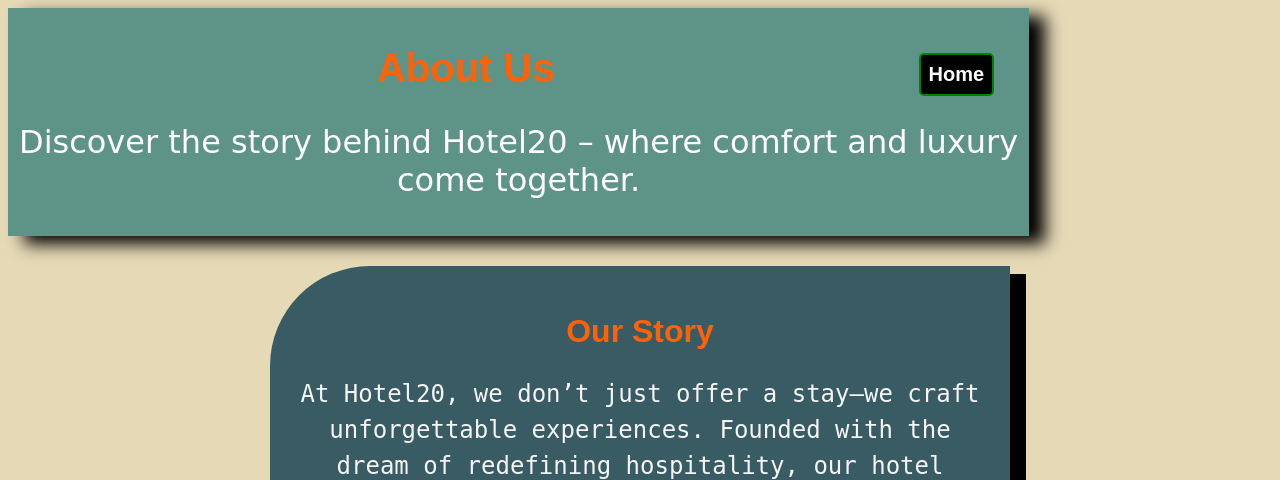
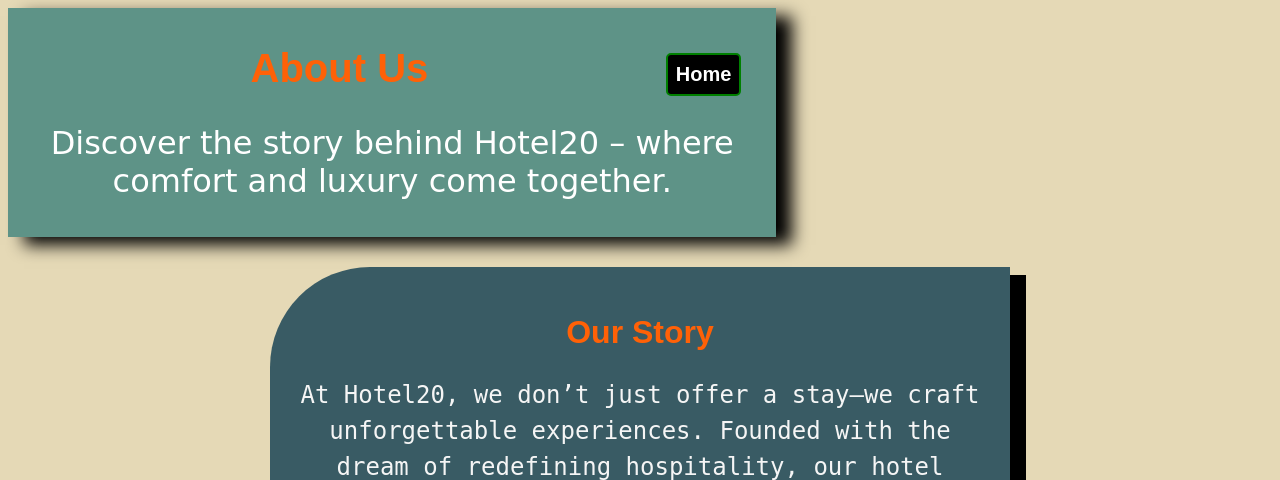
Before and after one commit to Makenye/hotel20, a PHP site: page /AboutUs.html in a window 1280 px wide. Shown: the top 480 px of the page. Run offline with PHP 8.4, Linux system fonts and the light colour scheme.

Commit message:
Update AboutUs.css

```diff
--- a/AboutUs.css
+++ b/AboutUs.css
@@ -19,7 +19,8 @@ body {
 }
 
 .about-hero {
-    width: 80%;
+    margin-top: 5px;
+    width: 60%;
     text-align: center;
     background: #5E9387;
     color: white;
@@ -34,7 +35,6 @@ body {
 
 .about-hero h1 {
     font-size: 2.5rem;
-    margin-bottom: 5px;
     color: #FF6107;
 }
 
```
